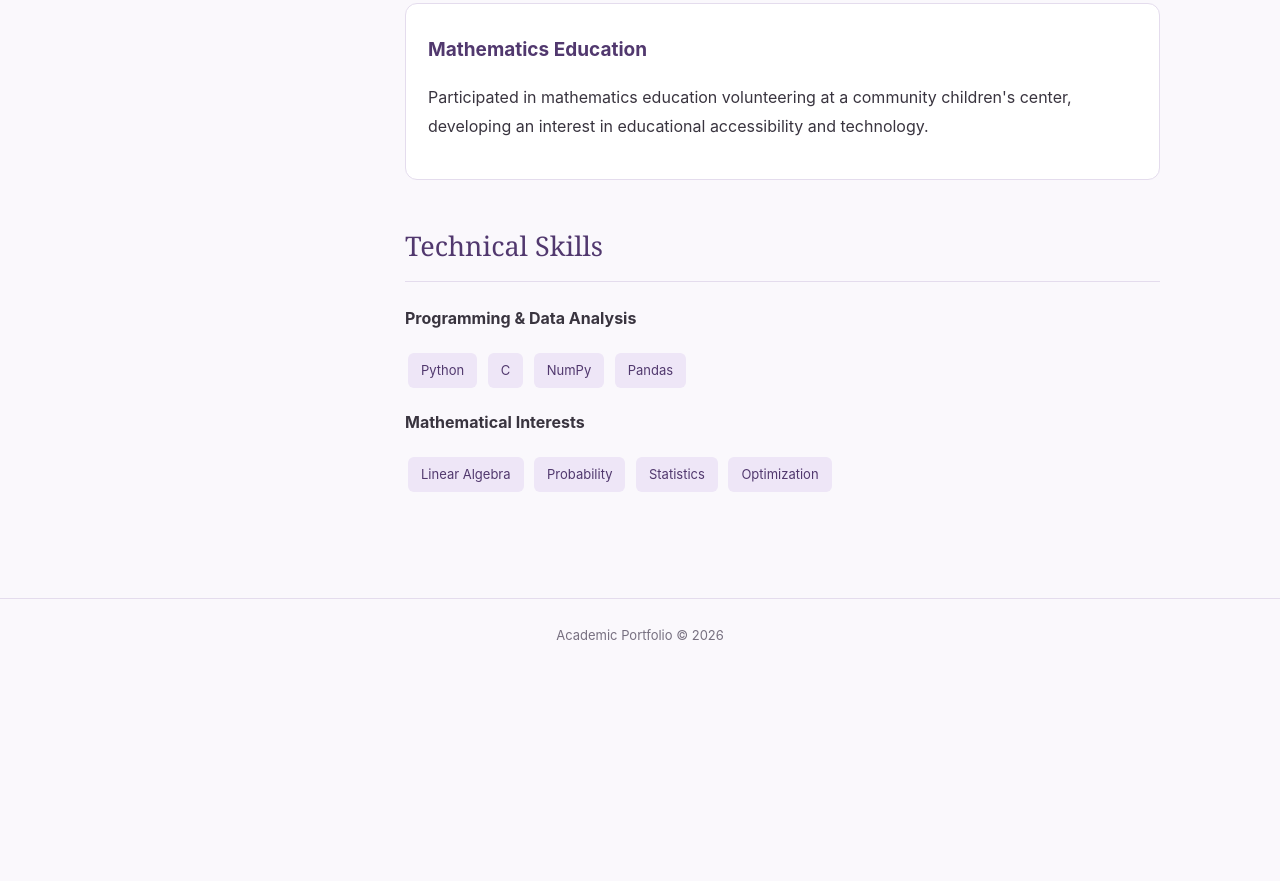
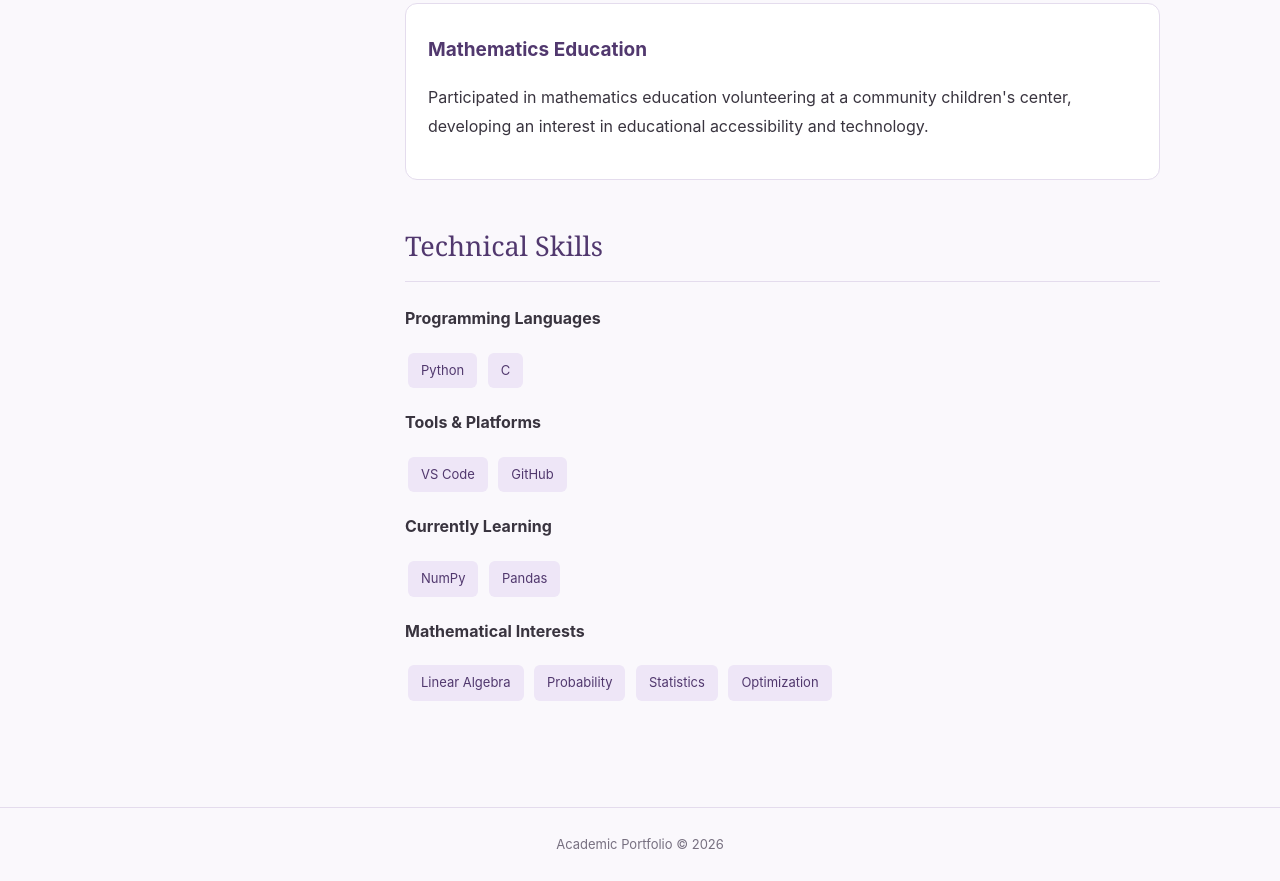
Before and after one commit to jieun0405/jieun0405.github.io, a plain HTML site: page index.html in a window 1280 px wide. Shown: the part 2834-3715 px from the top of the page. Before the commit the page ends 3507 px from the top, so only its background shows below. Drawn offline with Linux system fonts and the light colour scheme.

Commit message:
Update index.html

```diff
--- a/index.html
+++ b/index.html
@@ -465,17 +465,25 @@ footer {
 
     <h2>Technical Skills</h2>
 
-            <strong>Programming & Data Analysis</strong>
-
+    <strong>Programming Languages</strong>
     <p>
         <span class="tag">Python</span>
         <span class="tag">C</span>
+    </p>
+
+    <strong>Tools & Platforms</strong>
+    <p>
+        <span class="tag">VS Code</span>
+        <span class="tag">GitHub</span>
+    </p>
+
+    <strong>Currently Learning</strong>
+    <p>
         <span class="tag">NumPy</span>
         <span class="tag">Pandas</span>
     </p>
 
     <strong>Mathematical Interests</strong>
-
     <p>
         <span class="tag">Linear Algebra</span>
         <span class="tag">Probability</span>
```
Lines whose indentation alone changed are shown as unchanged.
